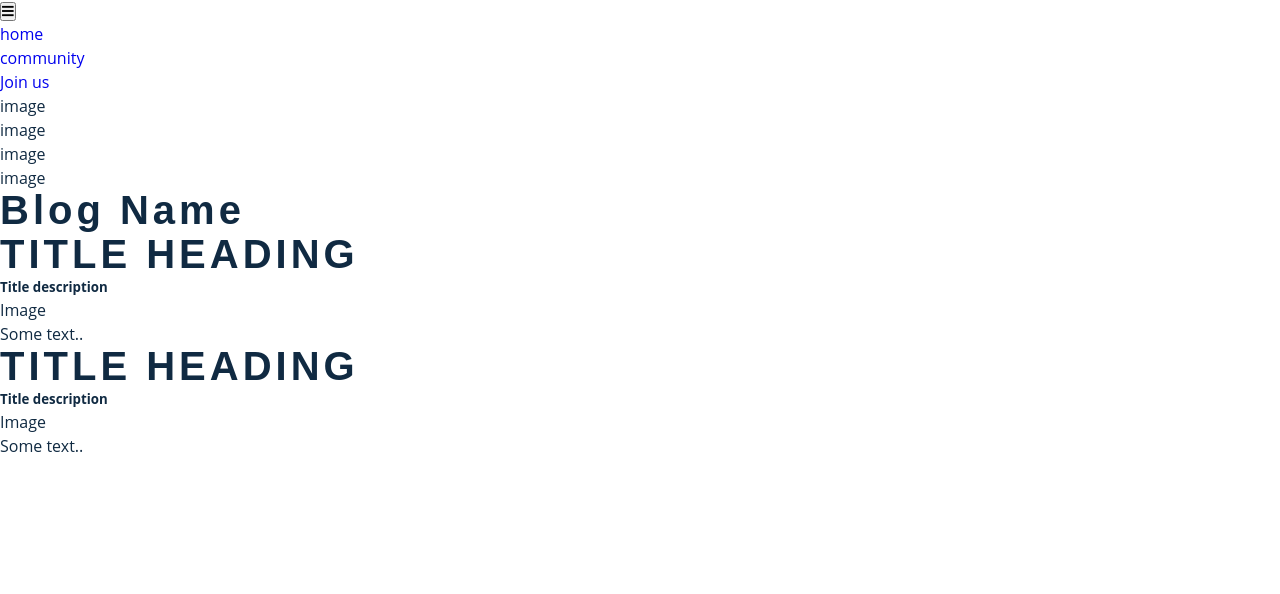
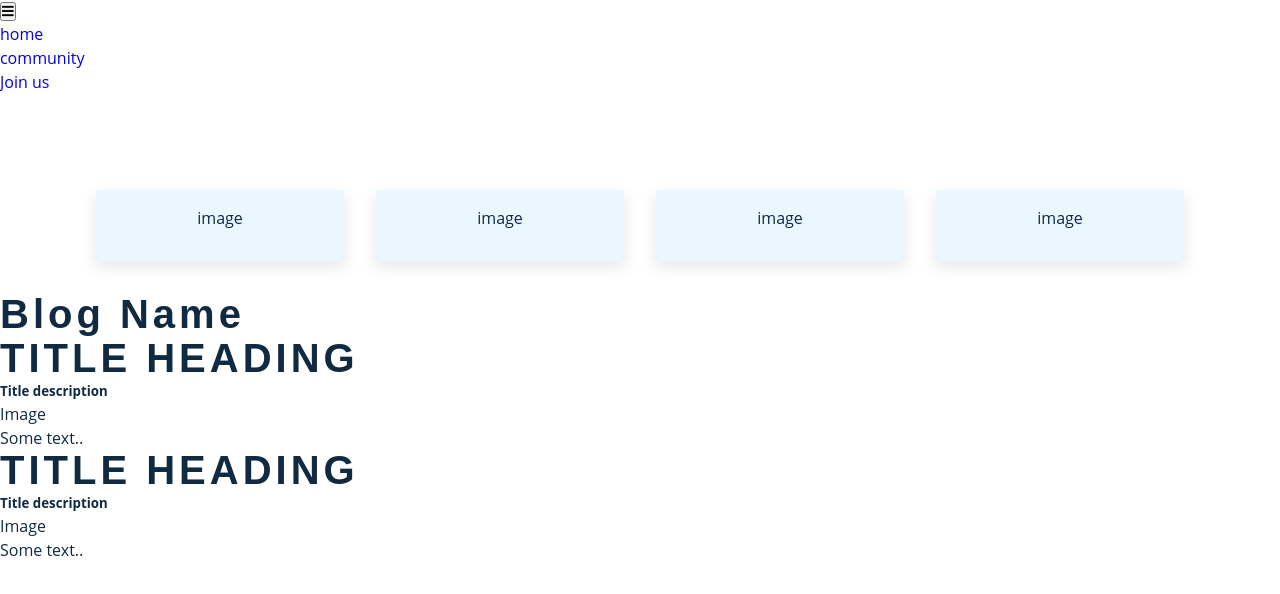
Before and after one commit to Responsibleuk/misunderstood-final, a plain HTML site: page index.html in a window 1280 px wide. Shown: the part 26-620 px from the top of the page. Drawn offline with Linux system fonts and the light colour scheme.

Commit message:
Add popular posts styling

```diff
--- a/assets/css/style.css
+++ b/assets/css/style.css
@@ -153,3 +153,33 @@ p {
 		line-height: 1;
 	}
 }
+
+/*
+==============
+Popular Posts
+==============
+*/
+
+.flex-container {
+	margin-left: 5rem;
+	margin-right: 5rem;
+	margin-top: 5rem;
+	margin-bottom: 1rem;
+	display: flex;
+	flex-direction: row;
+	text-align: center;
+}
+
+.flex-item {
+	padding: 1rem;
+	padding-bottom: 2rem;
+	margin: 1rem;
+	width: 20rem;
+	flex: 50%;
+	background-color: var(--clr-primary-10);
+	box-shadow: var(--light-shadow);
+}
+
+.flex-item p {
+	padding-top: 1rem;
+}
```
